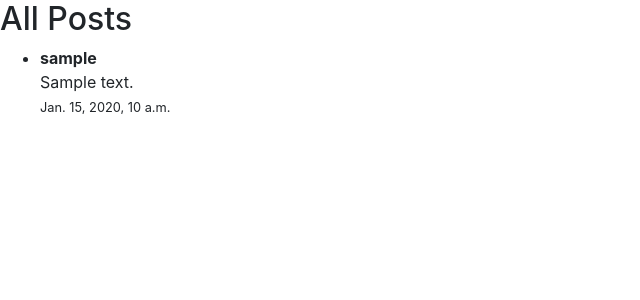
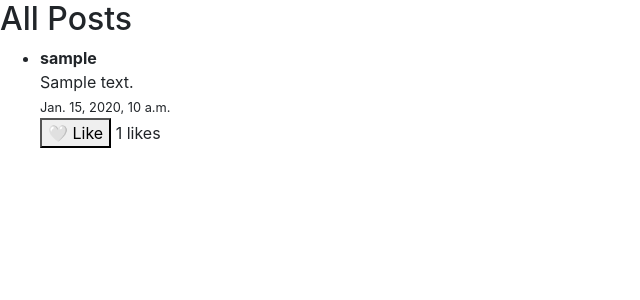
Before and after one commit to RuslanLomaka/cs50quiz, a Django app: page /posts/ in a window 1280 px wide. Shown: the part 56-356 px from the top of the page, without its empty margins (0-640 px from the left). Run offline with Django 3.2, Linux system fonts and the light colour scheme; tables that the repository leaves empty hold one stand-in row (values such as "Sample post"); some libraries are stand-ins or nearby versions.

Commit message:
added like feature

```diff
--- a/network/templates/network/layout.html
+++ b/network/templates/network/layout.html
@@ -18,15 +18,17 @@
 
             {% if user.is_authenticated %}
             <li class="nav-item">
-                    <a class="nav-link" href="#"><strong>{{ user.username }}</strong></a>
+                <a class="nav-link" href="{% url 'user_page' user.id %}">
+                    <strong>{{ user.username }}</strong>
+                </a>
             </li>
+
             {% endif %}
 
             {% if user.is_authenticated %}
             <li class="nav-item">
                 <a class="nav-link" href="{% url 'all_posts' %}">All Posts</a>
             </li>
-
             <li class="nav-item">
                 <a class="nav-link" href="{% url 'feed_posts' %}">My Feed</a>
             </li>
@@ -69,3 +71,50 @@
 </div>
 </body>
 </html>
+<script>
+document.addEventListener("DOMContentLoaded", function () {
+    const buttons = document.querySelectorAll(".like-btn");
+
+    buttons.forEach(btn => {
+        btn.addEventListener("click", async function () {
+            const postId = this.dataset.postId;
+
+            const response = await fetch(`/posts/${postId}/like/`, {
+                method: "POST",
+                headers: {
+                    "X-CSRFToken": getCookie("csrftoken"),
+                }
+            });
+
+            const data = await response.json();
+
+            if (data.error) return;
+
+            // Update button appearance
+            if (data.liked) {
+                this.innerHTML = "❤️ Unlike";
+            } else {
+                this.innerHTML = "🤍 Like";
+            }
+
+            // Update count
+            document.getElementById(`like-count-${postId}`).innerText = data.like_count;
+        });
+    });
+});
+
+function getCookie(name) {
+    let cookieValue = null;
+    if (document.cookie && document.cookie !== "") {
+        const cookies = document.cookie.split(";");
+        for (let cookie of cookies) {
+            cookie = cookie.trim();
+            if (cookie.startsWith(name + "=")) {
+                cookieValue = cookie.substring(name.length + 1);
+                break;
+            }
+        }
+    }
+    return cookieValue;
+}
+</script>
--- a/network/templates/network/post_list.html
+++ b/network/templates/network/post_list.html
@@ -11,12 +11,25 @@
 <ul>
     {% for post in posts %}
     <li>
-        <strong>{{ post.author.username }}</strong><br>
-        {{ post.content }}<br>
-        <small>{{ post.created_at }}</small>
-    </li>
-    {% empty %}
-    <li>No posts yet.</li>
+    <strong>{{ post.author.username }}</strong><br>
+    {{ post.content }}<br>
+    <small>{{ post.created_at }}</small><br>
+
+  <button
+    class="like-btn"
+    data-post-id="{{ post.id }}"
+    data-liked="{{ post.is_liked }}"
+>
+    {% if post.is_liked %}
+        ❤️ Unlike
+    {% else %}
+        🤍 Like
+    {% endif %}
+</button>
+
+<span id="like-count-{{ post.id }}">{{ post.like_count }}</span> likes
+</li>
+
     {% endfor %}
 </ul>
 {% endblock %}
--- a/network/urls.py
+++ b/network/urls.py
@@ -12,6 +12,7 @@ urlpatterns = [
     path("posts/new/", views.new_post, name="new_post"),
     path("posts/my/", lambda req: views.post_list(req, "my"), name="my_posts"),
     path("posts/liked/", lambda req: views.post_list(req, "liked"), name="liked_posts"),
+    path("posts/<int:post_id>/like/", views.like_post, name="like_post"),
     path("posts/feed/", lambda req: views.post_list(req, "feed"), name="feed_posts"),
     path("search/", views.search, name="search"),
     path("user/<int:user_id>/", views.user_page, name="user_page"),
--- a/network/views.py
+++ b/network/views.py
@@ -1,11 +1,11 @@
 from django.contrib.auth import authenticate, login, logout
 from django.db import IntegrityError
-from django.db.models import Q
-from django.http import HttpResponse, HttpResponseRedirect
-from django.shortcuts import render, redirect, get_object_or_404
+from django.http import HttpResponseRedirect
 from django.urls import reverse
-
-from .models import User, Post
+from django.contrib.auth.decorators import login_required
+from django.http import JsonResponse
+from django.shortcuts import get_object_or_404
+from .models import Post
 
 
 def index(request):
@@ -22,10 +22,27 @@ def post_list(request, mode="all"):
     else:  # "all"
         posts = Post.objects.all()
 
+    for p in posts:
+        p.is_liked = p.is_liked_by(request.user)
     return render(request, "network/post_list.html", {
         "posts": posts,
         "mode": mode
     })
+
+
+@login_required
+def like_post(request, post_id):
+    if request.method != "POST":
+        return JsonResponse({"error": "Invalid method"}, status=400)
+
+    post = get_object_or_404(Post, pk=post_id)
+    post.toggle_like(request.user)
+
+    return JsonResponse({
+        "liked": post.is_liked_by(request.user),
+        "like_count": post.like_count(),
+    })
+
 
 def new_post(request):
     if request.method == "POST":
@@ -48,9 +65,11 @@ def search(request):
         "query": query
     })
 
+
 from django.contrib.auth.decorators import login_required
 from django.shortcuts import render, get_object_or_404, redirect
 from .models import User
+
 
 @login_required
 def user_page(request, user_id):
```
Also changed, not shown: network/templates/network/me.html (deleted). Lines whose indentation alone changed are shown as unchanged.
